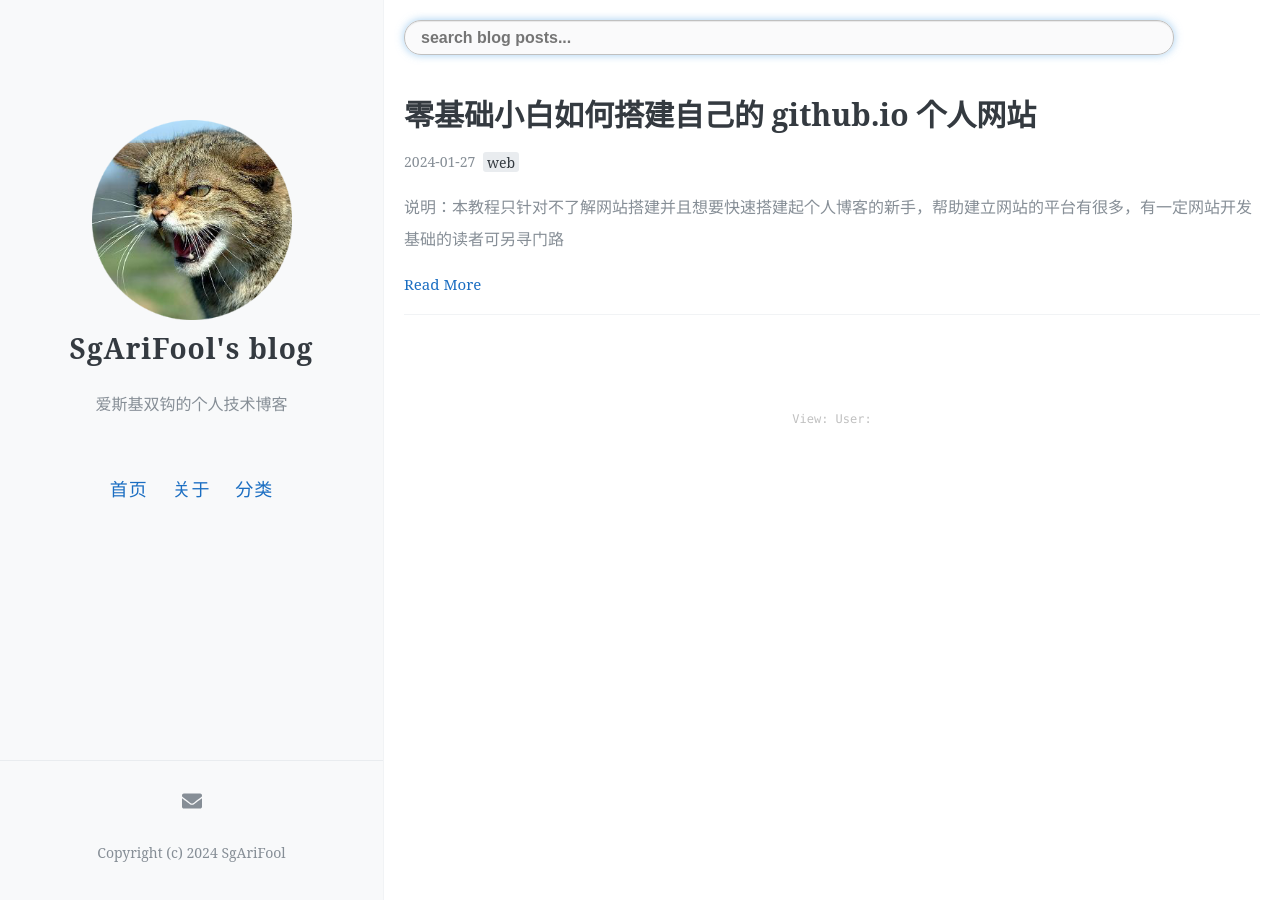
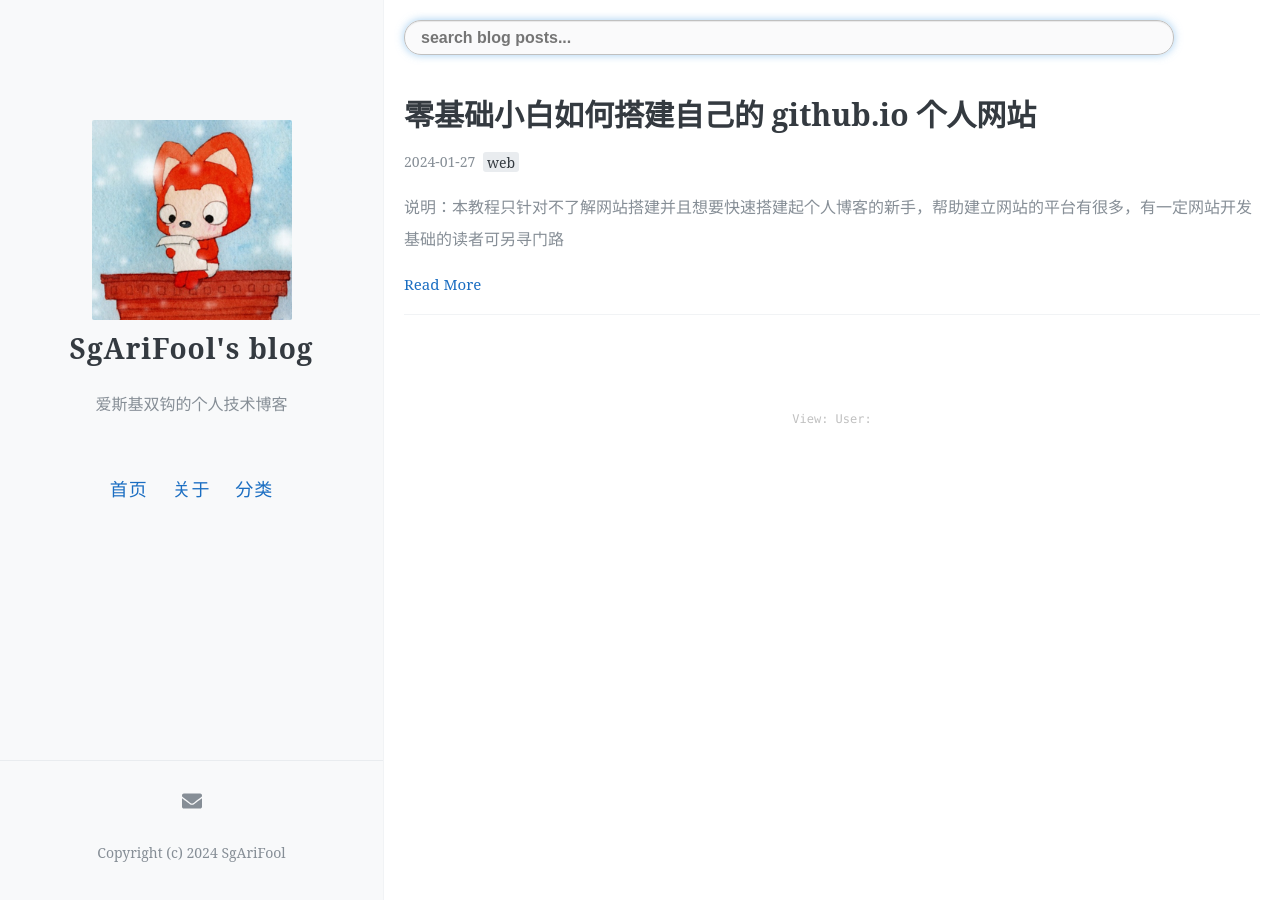
Before and after one commit to SgAriFool/sgarifool.github.io, a Jekyll site: the page built from index.html, in a window 1280 px wide. Built offline with Jekyll 4.4.1, drawn with Linux system fonts in a browser that asks for light colours; the list of posts is cut into pages by our own code; comment, search, counter and statistics services are not loaded.

Commit message:
changed some pic

```diff
--- a/_config.yml
+++ b/_config.yml
@@ -1,8 +1,8 @@
 name: "SgAriFool's blog"
 description: "爱斯基双钩的个人技术博客"
 
-avatar: https://sgarifool.github.io/images/avatar.png
-favicon: https://sgarifool.github.io/images/favicon.ico
+avatar: https://sgarifool.github.io/assets/aliPS.png
+favicon: https://sgarifool.github.io/assets/favicon.ico
 
 navigation:
   - name: 首页
```
Also changed, not shown: assets/aliPS.png (added), assets/avatar&ico.png (renamed from images/avatar&ico.png), assets/avatar.webp (renamed from images/avatar.webp), assets/discussion.png (renamed from images/discussion.png), assets/favicon.ico (renamed from images/favicon.ico), assets/footer&url.png (renamed from images/footer&url.png), assets/fork.png (renamed from images/fork.png), assets/links.png (renamed from images/links.png), assets/markdownimg.png (renamed from images/markdownimg.png), assets/name&desc.png (renamed from images/name&desc.png), assets/pen.png (renamed from images/pen.png), assets/picgoset.png (renamed from images/picgoset.png), assets/preview.png (renamed from images/preview.png), assets/repositoryname.png (renamed from images/repositoryname.png), 1 more files.
